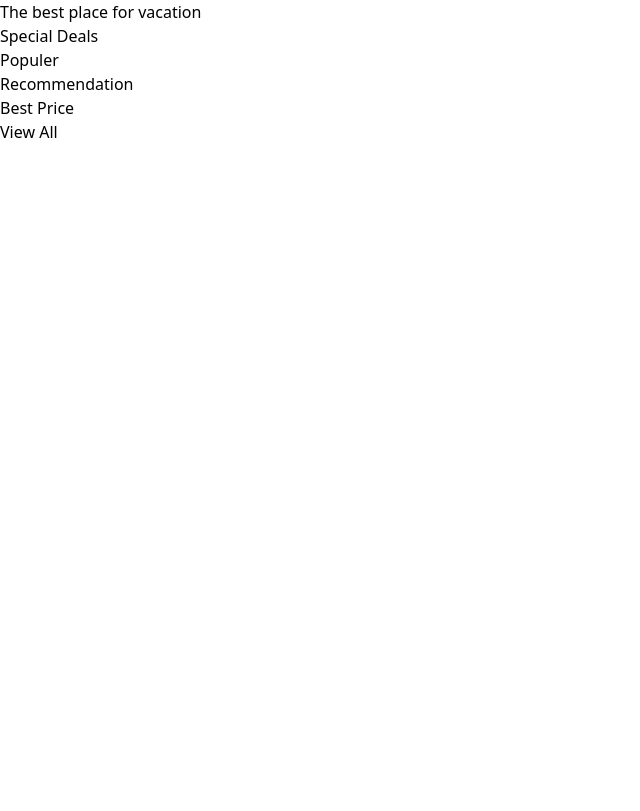
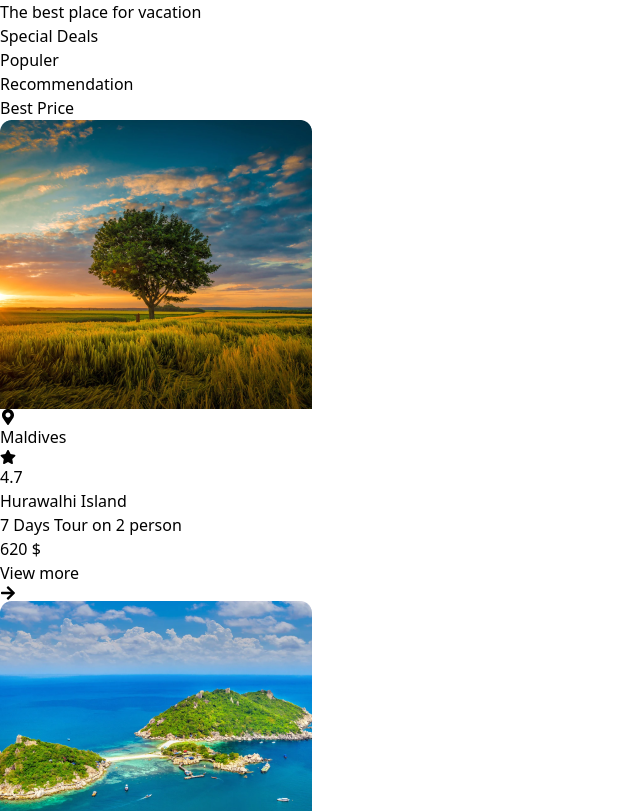
Before and after one commit to Lafiasabigado/Travel-Agency, a React (Vite) app: page /tour in a window 1280 px wide. Shown: the top 811 px of the page, without its empty margins (0-640 px from the left). Built offline with nearby package versions, Linux system fonts and the light colour scheme; a web font is replaced by a local one.

Commit message:
filtered tour

```diff
--- a/src/components/Tour.jsx
+++ b/src/components/Tour.jsx
@@ -4,13 +4,13 @@ import { FaArrowRight, FaMapMarkerAlt, FaStar } from 'react-icons/fa'; // Import
 
 const Tour = () => {
 
-    const [selectedPlace,setSelectedPlace] = useState("Special Deals")
+    const [selectedPlace,setSelectedPlace] = useState(null)
 
     const places = [
-        {label:"Special Deals"},
-        {label:"Populer"},
-        {label:"Recommendation"},
-        {label:"Best Price"},
+        {id:1 , label:"Special Deals"},
+        {id:2 , label:"Populer"},
+        {id:3 , label:"Recommendation"},
+        {id:4 , label:"Best Price"},
     ]
 
     const location = [4, 5, 7]
@@ -96,7 +96,7 @@ const Tour = () => {
         price: 310,
       },
     ]
-    const filteredTours = tours.filter((tour) => tour.location === selectedPlace)
+    const filteredTours = selectedPlace ? tours.filter((tour) => tour.id === selectedPlace) : tours
 
       return (
         <>
@@ -104,8 +104,8 @@ const Tour = () => {
             <h2 className='font-bold text-2xl pt-8 text-center'>The <span className='text-orange-400'>best place</span> for vacation</h2>
             <div className='grid md:grid-cols-2 lg:grid-cols-4 p-4 gap-12'>
                 {places.map((place,index) => (
-                   <div className={`py-2 px-1 bg-white rounded-full ${selectedPlace === place.label ? 'bg-orange-100': '' } border border-zinc-100 text-center cursor-poiinter `}
-                   onClick={() => setSelectedPlace(place.label)}
+                   <div className={`py-2 px-1 bg-white rounded-full ${selectedPlace === place.id ? 'hover:bg-orange-100': '' } border border-zinc-100 text-center cursor-poiinter `}
+                   onClick={() => setSelectedPlace(place.id)}
                    key={index}>
                     {place.label}
                    </div>
@@ -149,7 +149,7 @@ const Tour = () => {
           ))}
         </div>
         <div className='flex justify-center items-center p-4'>
-          <button className='mx-auto rounded-md border py-3 px-6 bg-white text-orange-400 hover:bg-orange-400 hover:text-white'>View All</button>
+          <button onClick={() => setSelectedPlace(null)} className='mx-auto rounded-md border py-3 px-6 bg-white text-orange-400 hover:bg-orange-400 hover:text-white'>View All</button>
         </div>
         </>
       )
```
